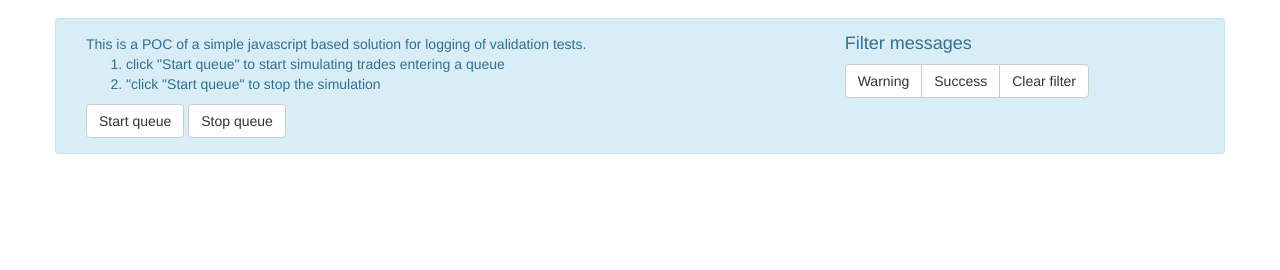
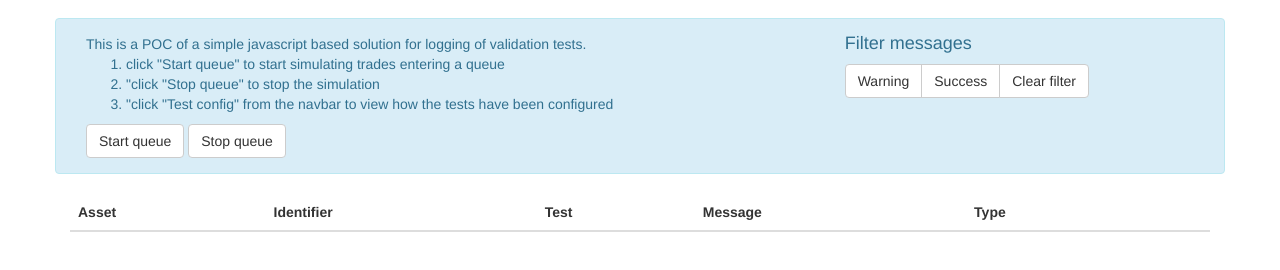
Before and after one commit to jesper-lind/jesper-lind.github.io, a plain HTML site: page index.html in a window 1280 px wide. Shown: the part 54-324 px from the top of the page. Drawn offline with nearby package versions, Linux system fonts and the light colour scheme; some packages are replaced by stand-ins of ours.

Commit message:
Add files via upload

```diff
--- a/index.html
+++ b/index.html
@@ -45,7 +45,8 @@
         This is a POC of a simple javascript based solution for logging of validation tests.
         <ol>
             <li>click "Start queue" to start simulating trades entering a queue</li>
-            <li>"click "Start queue" to stop the simulation</li>
+            <li>"click "Stop queue" to stop the simulation</li>
+			<li>"click "Test config" from the navbar to view how the tests have been configured</li>
         </ol>
             <button ng-click="loggy.startSimulation()" class="btn btn-default">Start queue</button>
 			<button ng-click="loggy.stopSimulation()" class="btn btn-default">Stop queue</button>
@@ -64,7 +65,7 @@
 
 	<div class="tab-content">
 		<div id="Log" class="tab-pane active">
-		<table class="table table-striped" ng-hide="loggy.testedTrades.length == 0">
+		<table class="table table-striped" >
 		 <thead >
 			  <tr>
 				<th>Asset</th>
```
